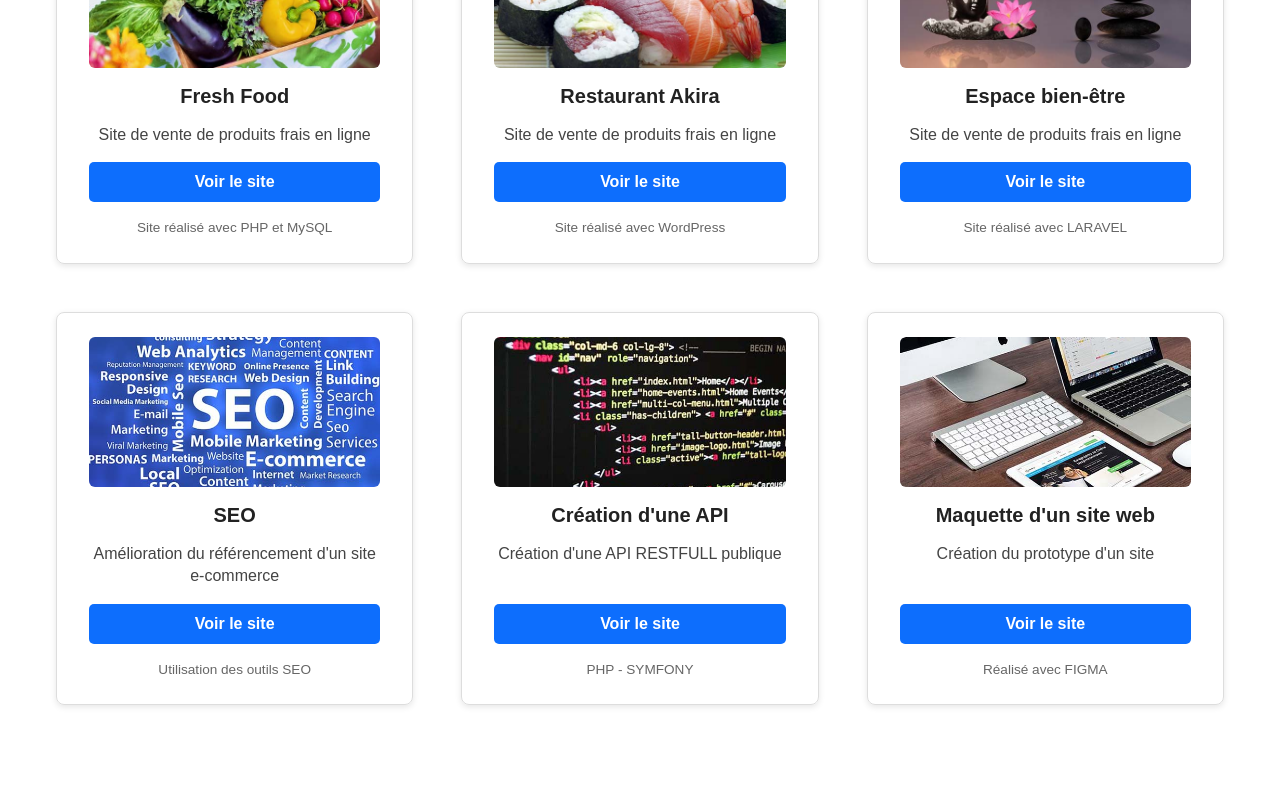
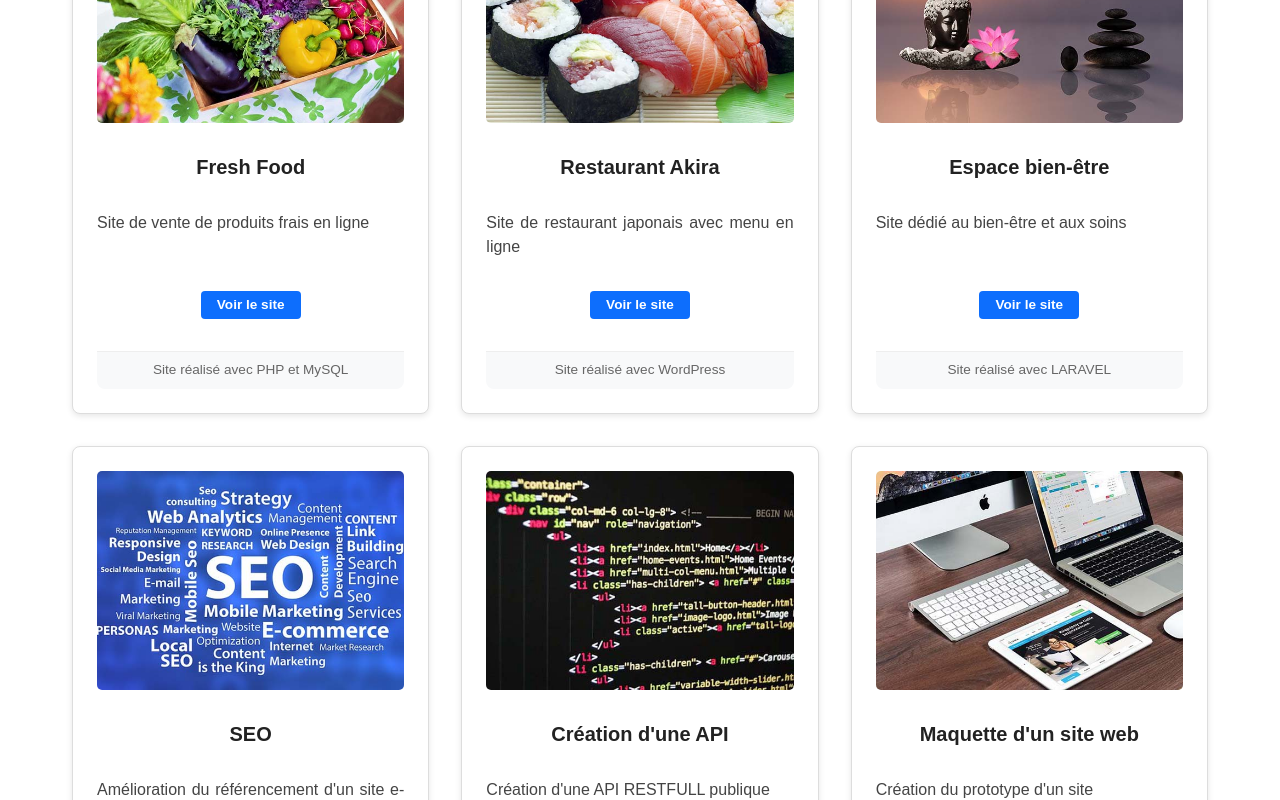
Before and after one commit to Diva-X/portofolio, a React (Create React App) app: page /portfolio in a window 1280 px wide. Shown: the part 560-1360 px from the top of the page. Built offline with nearby package versions, Linux system fonts and the light colour scheme.

Commit message:
taille boutons

```diff
--- a/src/pages/Portfolio/Portfolio.jsx
+++ b/src/pages/Portfolio/Portfolio.jsx
@@ -1,69 +1,63 @@
 import React from 'react';
+import Card from '../../components/Card/Card';
 import './Portfolio.scss';
 
 function Portfolio() {
   return (
     <section className="portfolio-section">
-      {/* Image bleue en fond */}
       <div
         className="portfolio-bg"
         style={{ backgroundImage: `url(${process.env.PUBLIC_URL + '/images/banner.jpg'})` }}
       ></div>
 
-      {/* Zone blanche contenant titre, sous-titre, barre et cartes */}
       <div className="portfolio-content">
         <h2>Portfolio</h2>
         <p>Voici quelques-unes de mes réalisations.</p>
         <div className="divider"></div>
 
         <div className="portfolio-cards">
-          <div className="portfolio-card">
-            <img src="/images/portfolio/fresh-food.jpg" alt="Fresh Food" />
-            <h3>Fresh Food</h3>
-            <p>Site de vente de produits frais en ligne</p>
-            <button>Voir le site</button>
-            <div className="portfolio-footer">Site réalisé avec PHP et MySQL</div>
-          </div>
-
-          <div className="portfolio-card">
-            <img src="/images/portfolio/restaurant-japonais.jpg" alt="Restaurant Akira" />
-            <h3>Restaurant Akira</h3>
-            <p>Site de vente de produits frais en ligne</p>
-            <button>Voir le site</button>
-            <div className="portfolio-footer">Site réalisé avec WordPress</div>
-          </div>
-
-          <div className="portfolio-card">
-            <img src="/images/portfolio/espace-bien-etre.jpg" alt="Espace bien-être" />
-            <h3>Espace bien-être</h3>
-            <p>Site de vente de produits frais en ligne</p>
-            <button>Voir le site</button>
-            <div className="portfolio-footer">Site réalisé avec LARAVEL</div>
-          </div>
-
-          <div className="portfolio-card">
-            <img src="/images/portfolio/seo.jpg" alt="SEO" />
-            <h3>SEO</h3>
-            <p>Amélioration du référencement d'un site e-commerce</p>
-            <button>Voir le site</button>
-            <div className="portfolio-footer">Utilisation des outils SEO</div>
-          </div>
-
-          <div className="portfolio-card">
-            <img src="/images/portfolio/coder.jpg" alt="Création d'une API" />
-            <h3>Création d'une API</h3>
-            <p>Création d'une API RESTFULL publique</p>
-            <button>Voir le site</button>
-            <div className="portfolio-footer">PHP - SYMFONY</div>
-          </div>
-
-          <div className="portfolio-card">
-            <img src="/images/portfolio/screens.jpg" alt="Maquette d'un site web" />
-            <h3>Maquette d'un site web</h3>
-            <p>Création du prototype d'un site</p>
-            <button>Voir le site</button>
-            <div className="portfolio-footer">Réalisé avec FIGMA</div>
-          </div>
+          <Card
+            imageSrc="/images/portfolio/fresh-food.jpg"
+            title="Fresh Food"
+            description="Site de vente de produits frais en ligne"
+            buttonText="Voir le site"
+            footer="Site réalisé avec PHP et MySQL"
+          />
+          <Card
+            imageSrc="/images/portfolio/restaurant-japonais.jpg"
+            title="Restaurant Akira"
+            description="Site de restaurant japonais avec menu en ligne"
+            buttonText="Voir le site"
+            footer="Site réalisé avec WordPress"
+          />
+          <Card
+            imageSrc="/images/portfolio/espace-bien-etre.jpg"
+            title="Espace bien-être"
+            description="Site dédié au bien-être et aux soins"
+            buttonText="Voir le site"
+            footer="Site réalisé avec LARAVEL"
+          />
+          <Card
+            imageSrc="/images/portfolio/seo.jpg"
+            title="SEO"
+            description="Amélioration du référencement d'un site e-commerce"
+            buttonText="Voir le site"
+            footer="Utilisation des outils SEO"
+          />
+          <Card
+            imageSrc="/images/portfolio/coder.jpg"
+            title="Création d'une API"
+            description="Création d'une API RESTFULL publique"
+            buttonText="Voir le site"
+            footer="PHP - SYMFONY"
+          />
+          <Card
+            imageSrc="/images/portfolio/screens.jpg"
+            title="Maquette d'un site web"
+            description="Création du prototype d'un site"
+            buttonText="Voir le site"
+            footer="Réalisé avec FIGMA"
+          />
         </div>
       </div>
     </section>
--- a/src/pages/Portfolio/Portfolio.scss
+++ b/src/pages/Portfolio/Portfolio.scss
@@ -1,3 +1,5 @@
+/* src/pages/Portfolio/Portfolio.scss */
+
 .portfolio-section {
   position: relative;
   padding: 0;
@@ -10,7 +12,7 @@
   }
 
   .portfolio-content {
-    max-width: 1200px; // augmenté pour accueillir 3 cartes sans débordement
+    max-width: 1200px;  // plus large pour laisser place à 3 cartes
     margin-left: auto;
     margin-right: auto;
     padding: 3rem 1rem;
@@ -32,8 +34,8 @@
     }
 
     .divider {
-      width: 100%;
-      max-width: 400px;
+      width: 100%;         // prend toute la largeur limitée
+      max-width: 400px;    // limite la barre bleue à 400px max
       height: 5px;
       background-color: #0d6efd;
       margin: 0 auto 3rem auto;
@@ -42,27 +44,23 @@
 
     .portfolio-cards {
       display: flex;
+      flex-wrap: wrap;          // essentiel pour que les cartes passent à la ligne
       justify-content: center;
-      gap: 3rem;
-      flex-wrap: wrap;
+      gap: 2rem;                // espace entre cartes
+    }
 
-      .portfolio-card {
+    .card-container {
+      flex: 0 1 calc(33.333% - 2rem);  // 3 cartes par ligne avec prise en compte du gap
+      box-sizing: border-box;
       border: 1px solid #ddd;
       border-radius: 8px;
-        padding: 1.5rem 2rem;
+      padding: 1.5rem;
       text-align: center;
-        flex: 1 1 30%;
-        max-width: 400px;
-        box-shadow: 0 2px 6px rgb(0 0 0 / 0.1);
-        display: flex;
-        flex-direction: column;
-        justify-content: space-between;
+      box-shadow: 0 2px 6px rgba(0, 0, 0, 0.1);
 
-        img {
-          height: 150px;
-          object-fit: cover;
+      .card-image img {
         width: 100%;
-          border-radius: 6px;
+        border-radius: 5px;
         margin-bottom: 1rem;
       }
 
@@ -75,56 +73,53 @@
 
       p {
         font-size: 1rem;
-          line-height: 1.4;
+        line-height: 1.5;
         color: #444;
-          text-align: center;
+        text-align: justify;
         margin-bottom: 1rem;
-          flex-grow: 1;
       }
 
-        button {
+      button.card-button {
+        display: block;         /* pour centrer le bouton */
+        margin: 0 auto 1rem;    /* centrer horizontalement + marge en bas */
+        width: 100px;           /* largeur fixe */
+        min-width: 80px;        /* largeur minimale */
+        padding: 0.25rem 0.75rem;  /* padding */
+        font-size: 0.85rem;        /* texte réduit */
+        border: none;
         background-color: #0d6efd;
-          border: none;
         color: white;
-          padding: 0.5rem 1.5rem;
-          border-radius: 5px;
+        border-radius: 4px;
         cursor: pointer;
-          font-weight: 600;
-          transition: background-color 0.3s ease;
-          margin-bottom: 1rem;
 
         &:hover {
           background-color: #0b5ed7;
         }
       }
 
-        .portfolio-footer {
+      .card-footer {
         font-size: 0.85rem;
         color: #666;
-          margin-top: auto;
-        }
+        background-color: #f8f9fa;
+        padding: 0.5rem 1rem;
+        border-radius: 0 0 8px 8px;
       }
     }
   }
 }
 
-@media (max-width: 768px) {
+@media (max-width: 992px) {
   .portfolio-content {
-    padding: 2rem 1rem;
-    max-width: 100%;
+    max-width: 90%;
+  }
 
-    .portfolio-cards {
-      flex-direction: column;
-      gap: 2rem;
-
-      .portfolio-card {
-        max-width: 100%;
-        flex: none;
-
-        img {
-          height: auto;
+  .card-container {
+    flex: 0 1 calc(50% - 2rem);  // 2 cartes par ligne sur tablettes
   }
 }
+
+@media (max-width: 600px) {
+  .card-container {
+    flex: 0 1 100%;             // 1 carte par ligne sur mobiles
   }
 }
-}
```
Lines whose indentation alone changed are shown as unchanged.
